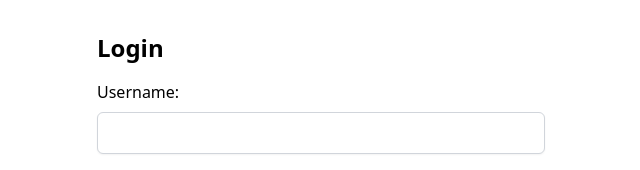
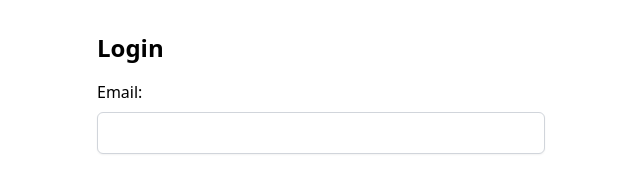
Before and after one commit to maqiie/ruby-frontend, a React (Create React App) app: page /login in a window 1280 px wide. Shown: the top 170 px of the page, without its empty margins (319-959 px from the left). Built offline with nearby package versions, Linux system fonts and the light colour scheme.

Commit message:
still working on frontend

```diff
--- a/src/components/LoginPage.js
+++ b/src/components/LoginPage.js
@@ -1,70 +1,12 @@
-// import React, { useState } from "react";
-
-// const LoginPage = () => {
-//   const [username, setUsername] = useState("");
-//   const [password, setPassword] = useState("");
-
-//   const handleUsernameChange = (event) => {
-//     setUsername(event.target.value);
-//   };
-
-//   const handlePasswordChange = (event) => {
-//     setPassword(event.target.value);
-//   };
-
-//   const handleSubmit = (event) => {
-//     event.preventDefault();
-//     // Handle login logic here
-//   };
-
-//   return (
-//     <form onSubmit={handleSubmit} className="max-w-md mx-auto my-8">
-//       <h2 className="text-2xl font-semibold mb-4">Login</h2>
-//       <div className="mb-4">
-//         <label htmlFor="username" className="block mb-2 font-medium">
-//           Username:
-//         </label>
-//         <input
-//           type="text"
-//           id="username"
-//           value={username}
-//           onChange={handleUsernameChange}
-//           className="w-full px-3 py-2 border border-gray-300 rounded-md shadow-sm focus:outline-none focus:ring-2 focus:ring-indigo-500 focus:border-indigo-500"
-//         />
-//       </div>
-//       <div className="mb-4">
-//         <label htmlFor="password" className="block mb-2 font-medium">
-//           Password:
-//         </label>
-//         <input
-//           type="password"
-//           id="password"
-//           value={password}
-//           onChange={handlePasswordChange}
-//           className="w-full px-3 py-2 border border-gray-300 rounded-md shadow-sm focus:outline-none focus:ring-2 focus:ring-indigo-500 focus:border-indigo-500"
-//         />
-//       </div>
-//       <button
-//         type="submit"
-//         className="w-full px-4 py-2 text-white font-medium bg-indigo-600 rounded-md hover:bg-indigo-500 focus:outline-none focus:bg-indigo-500"
-//       >
-//         Login
-//       </button>
-//     </form>
-//   );
-// };
-
-// export default LoginPage;
-
 import React, { useState } from "react";
 
 const LoginPage = () => {
-  const [username, setUsername] = useState("");
+  const [email, setEmail] = useState("");
   const [password, setPassword] = useState("");
   const [errorMessage, setErrorMessage] = useState("");
 
-  const handleUsernameChange = (event) => {
-    setUsername(event.target.value);
+  const handleEmailChange = (event) => {
+    setEmail(event.target.value);
   };
 
   const handlePasswordChange = (event) => {
@@ -81,7 +23,7 @@ const LoginPage = () => {
         'Content-Type': 'application/json'
       },
       body: JSON.stringify({
-        username: username,
+        email: email,
         password: password
       })
     });
@@ -101,14 +43,14 @@ const LoginPage = () => {
       <h2 className="text-2xl font-semibold mb-4">Login</h2>
       {errorMessage && <div className="text-red-500 mb-4">{errorMessage}</div>}
       <div className="mb-4">
-        <label htmlFor="username" className="block mb-2 font-medium">
-          Username:
+        <label htmlFor="email" className="block mb-2 font-medium">
+          Email:
         </label>
         <input
-          type="text"
-          id="username"
-          value={username}
-          onChange={handleUsernameChange}
+          type="email"
+          id="email"
+          value={email}
+          onChange={handleEmailChange}
           className="w-full px-3 py-2 border border-gray-300 rounded-md shadow-sm focus:outline-none focus:ring-2 focus:ring-indigo-500 focus:border-indigo-500"
         />
       </div>
```
